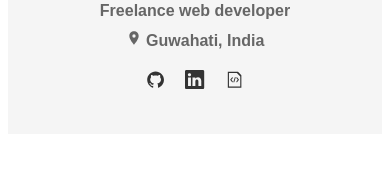
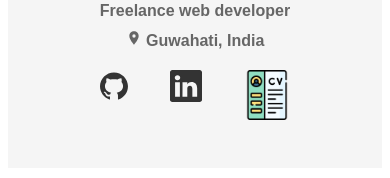
Before and after one commit to DevDreamer26/port-rjs-frontend, a React (Vite) app in the folder client/: page / in a window 390 px wide. Shown: the part 304-482 px from the top of the page. Built offline with nearby package versions, Linux system fonts and the light colour scheme; a web font is replaced by a local one.

Commit message:
New icon

```diff
--- a/client/src/components/Home/Home.css
+++ b/client/src/components/Home/Home.css
@@ -29,12 +29,12 @@ header h4 {
 
 .container-social {
   display: flex;
-  justify-content: center;
+  justify-content: space-around;
   margin-top: 20px;
 }
 
 .container-social a {
-  font-size: 1.5rem;
+  font-size: 2.5rem;
   margin: 0 10px;
   color: #333;
   text-decoration: none;
@@ -113,7 +113,7 @@ header h4 {
   } */
 
   .container-social a {
-    font-size: 1.2rem;
+    font-size: 2rem;
   }
 
   .about-container h1 {
--- a/client/src/components/Home/Home.jsx
+++ b/client/src/components/Home/Home.jsx
@@ -4,11 +4,10 @@ import { Link } from "react-router-dom";
 import { MdLocationOn, } from "react-icons/md";
 import { AiFillGithub } from "react-icons/ai";
 import { BsLinkedin } from "react-icons/bs";
-import {DiCodeBadge} from "react-icons/di"
+// import {DiCodeBadge} from "react-icons/di"
 // import {RiSurveyFill} from "react-icons/ri";
 import Footer from "../Footer/Footer";
-// import Photo from "../Photo/Photo";
-// import pic from '../../assets/mypic.png'
+import resume from '../../assets/resume.png'
 import pic from '../../assets/toon.jpg'
 
 import pic2 from '../../assets/coding.png'
@@ -39,7 +38,7 @@ const Home = () => {
               <BsLinkedin  />
 
             </Link>
-            <Link to ={"https://bidyasagarresume.tiiny.site/"} target="_blank" ><DiCodeBadge/></Link>
+            <Link to ={"https://bidyasagarresume.tiiny.site/"} target="_blank" ><img src={resume} alt="Resume" style={{borderRadius:'0px',width:'50px'}} /></Link>
 
           </div>
         </div>
```
Also changed, not shown: client/src/assets/resume.png (added).
